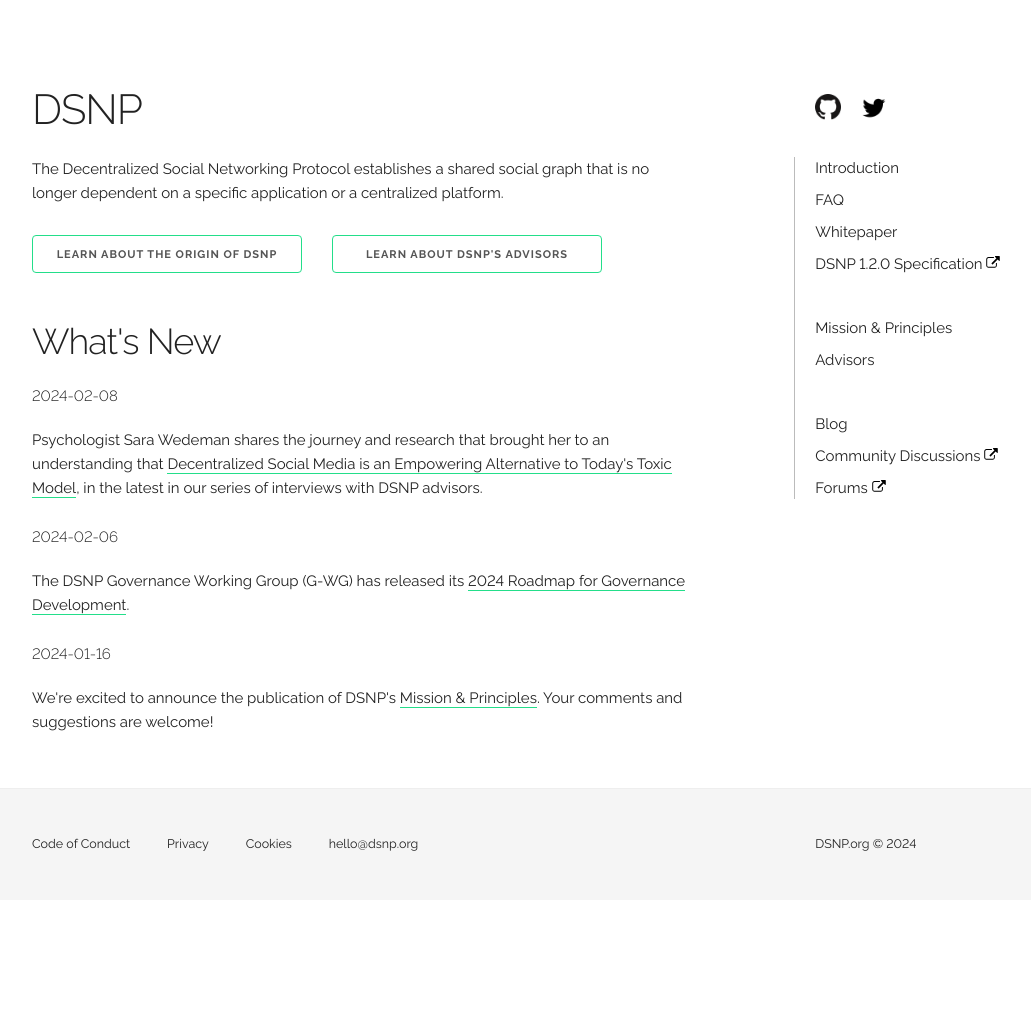
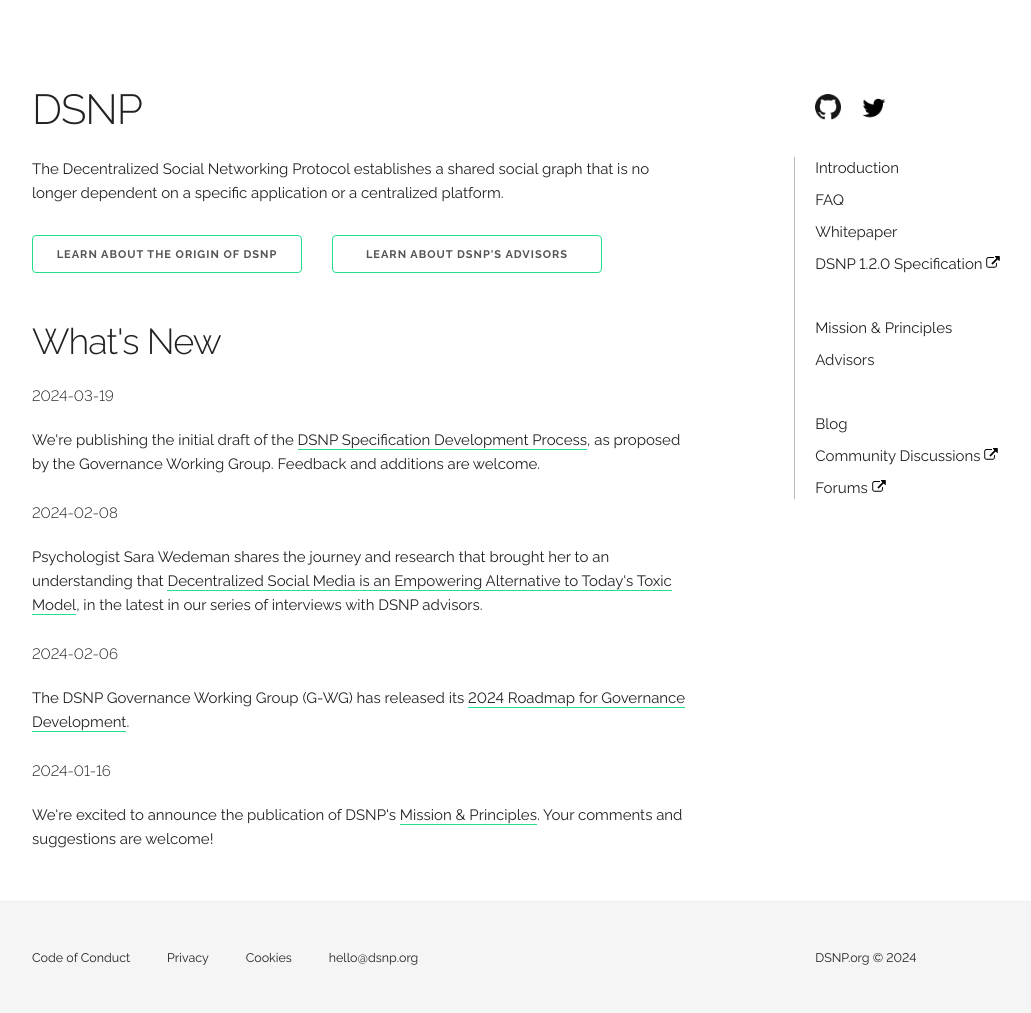
Before and after one commit to DSNP-org/dsnp-web, a Jekyll site: the page built from index.html, in a window 1280 px wide. Shown: the whole page, without its empty margins (108-1139 px from the left). Built offline with Jekyll 4.4.1, drawn with Linux system fonts in a browser that asks for light colours; comment, search, counter and statistics services are not loaded; before the commit the page ends 900 px from its top, so only the background shows below that.

Commit message:
What's New - link to process draft

```diff
--- a/index.html
+++ b/index.html
@@ -11,6 +11,11 @@
 <a href="blog/2023/05/10/if-code-is-law-then-protocols-are-good-manners-that-help-us-get-along.html" class="button">Learn about DSNP's advisors</a>
 </p>
   <h3>What's New</h3>
+
+  <h6>2024-03-19</h6>
+  <p>We're publishing the initial draft of the <a href="process.html">DSNP Specification Development Process</a>, as proposed by the Governance Working Group.
+    Feedback and additions are welcome.</p>
+
   <h6>2024-02-08</h6>
   <p>Psychologist Sara Wedeman shares the journey and research that
   brought her to an understanding that <a
```
